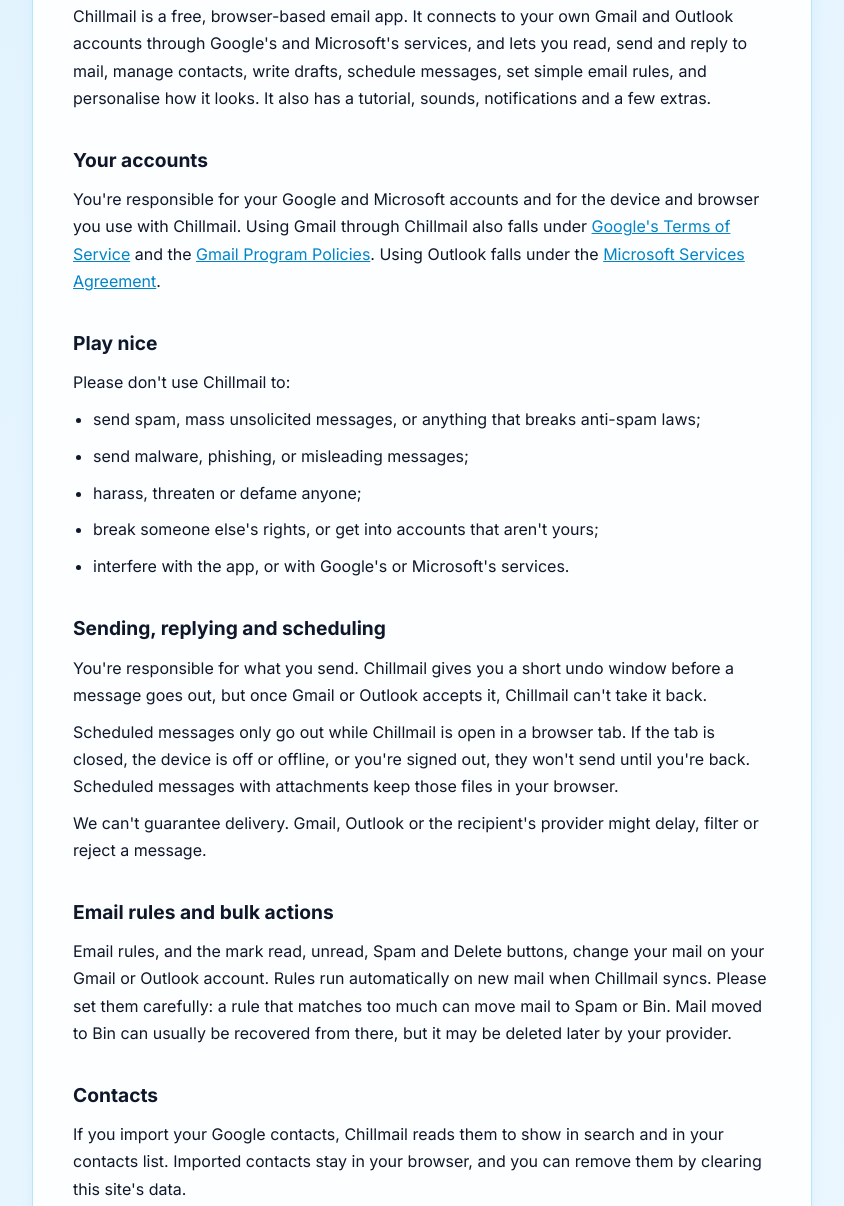
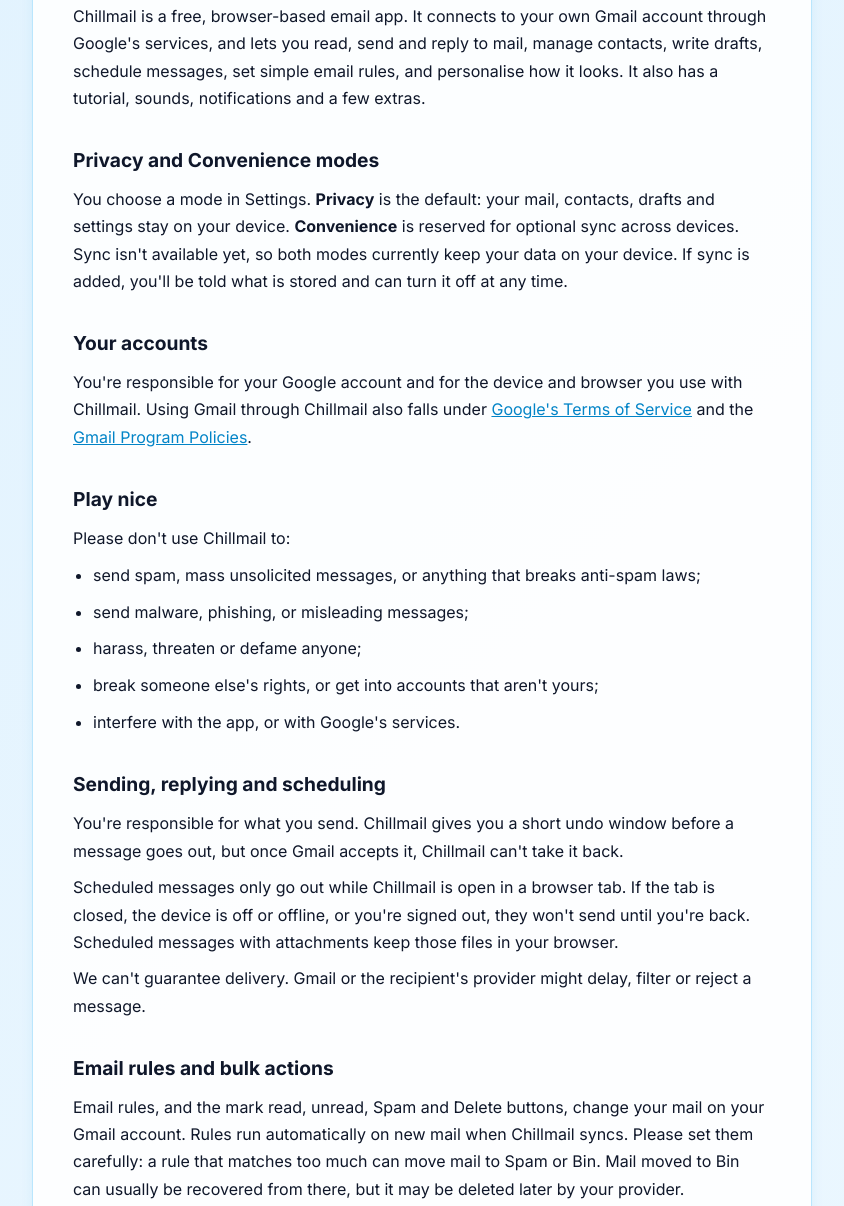
Before and after one commit to Yuchillax/ChillMail, a plain HTML site: page terms.html in a window 1280 px wide. Shown: the part 462-1668 px from the top of the page, without its empty margins (218-1062 px from the left). Drawn offline with Linux system fonts and the light colour scheme.

Commit message:
Update terms.html

```diff
--- a/terms.html
+++ b/terms.html
@@ -68,10 +68,13 @@
     <p>Welcome to Chillmail. By signing in or using the app, you agree to these terms. If you don't agree, please don't use the app.</p>
 
     <h2>What Chillmail is</h2>
-    <p>Chillmail is a free, browser-based email app. It connects to your own Gmail and Outlook accounts through Google's and Microsoft's services, and lets you read, send and reply to mail, manage contacts, write drafts, schedule messages, set simple email rules, and personalise how it looks. It also has a tutorial, sounds, notifications and a few extras.</p>
+    <p>Chillmail is a free, browser-based email app. It connects to your own Gmail account through Google's services, and lets you read, send and reply to mail, manage contacts, write drafts, schedule messages, set simple email rules, and personalise how it looks. It also has a tutorial, sounds, notifications and a few extras.</p>
+
+    <h2>Privacy and Convenience modes</h2>
+    <p>You choose a mode in Settings. <strong>Privacy</strong> is the default: your mail, contacts, drafts and settings stay on your device. <strong>Convenience</strong> is reserved for optional sync across devices. Sync isn't available yet, so both modes currently keep your data on your device. If sync is added, you'll be told what is stored and can turn it off at any time.</p>
 
     <h2>Your accounts</h2>
-    <p>You're responsible for your Google and Microsoft accounts and for the device and browser you use with Chillmail. Using Gmail through Chillmail also falls under <a href="https://policies.google.com/terms" target="_blank" rel="noopener">Google's Terms of Service</a> and the <a href="https://www.google.com/gmail/about/policy/" target="_blank" rel="noopener">Gmail Program Policies</a>. Using Outlook falls under the <a href="https://www.microsoft.com/servicesagreement" target="_blank" rel="noopener">Microsoft Services Agreement</a>.</p>
+    <p>You're responsible for your Google account and for the device and browser you use with Chillmail. Using Gmail through Chillmail also falls under <a href="https://policies.google.com/terms" target="_blank" rel="noopener">Google's Terms of Service</a> and the <a href="https://www.google.com/gmail/about/policy/" target="_blank" rel="noopener">Gmail Program Policies</a>.</p>
 
     <h2>Play nice</h2>
     <p>Please don't use Chillmail to:</p>
@@ -80,31 +83,31 @@
       <li>send malware, phishing, or misleading messages;</li>
       <li>harass, threaten or defame anyone;</li>
       <li>break someone else's rights, or get into accounts that aren't yours;</li>
-      <li>interfere with the app, or with Google's or Microsoft's services.</li>
+      <li>interfere with the app, or with Google's services.</li>
     </ul>
 
     <h2>Sending, replying and scheduling</h2>
-    <p>You're responsible for what you send. Chillmail gives you a short undo window before a message goes out, but once Gmail or Outlook accepts it, Chillmail can't take it back.</p>
+    <p>You're responsible for what you send. Chillmail gives you a short undo window before a message goes out, but once Gmail accepts it, Chillmail can't take it back.</p>
     <p>Scheduled messages only go out while Chillmail is open in a browser tab. If the tab is closed, the device is off or offline, or you're signed out, they won't send until you're back. Scheduled messages with attachments keep those files in your browser.</p>
-    <p>We can't guarantee delivery. Gmail, Outlook or the recipient's provider might delay, filter or reject a message.</p>
+    <p>We can't guarantee delivery. Gmail or the recipient's provider might delay, filter or reject a message.</p>
 
     <h2>Email rules and bulk actions</h2>
-    <p>Email rules, and the mark read, unread, Spam and Delete buttons, change your mail on your Gmail or Outlook account. Rules run automatically on new mail when Chillmail syncs. Please set them carefully: a rule that matches too much can move mail to Spam or Bin. Mail moved to Bin can usually be recovered from there, but it may be deleted later by your provider.</p>
+    <p>Email rules, and the mark read, unread, Spam and Delete buttons, change your mail on your Gmail account. Rules run automatically on new mail when Chillmail syncs. Please set them carefully: a rule that matches too much can move mail to Spam or Bin. Mail moved to Bin can usually be recovered from there, but it may be deleted later by your provider.</p>
 
     <h2>Contacts</h2>
     <p>If you import your Google contacts, Chillmail reads them to show in search and in your contacts list. Imported contacts stay in your browser, and you can remove them by clearing this site's data.</p>
 
     <h2>Attachments and limits</h2>
-    <p>Attachments are stored only in your browser. Clearing site data, or using another device or browser, removes them. Gmail accepts emails up to about 25 MB in total, and Outlook accepts attachments up to about 3 MB each for sending from Chillmail. Limits set by Google, Microsoft or the recipient's provider always apply.</p>
+    <p>Attachments are stored only in your browser. Clearing site data, or using another device or browser, removes them. Gmail accepts emails up to about 25 MB in total. Limits set by Google or the recipient's provider always apply.</p>
 
     <h2>Your data</h2>
     <p>Your information is stored in your browser. Please read our <a href="privacy.html">Privacy Policy</a> to understand what the app accesses and how it's used.</p>
 
     <h2>Changing and stopping the app</h2>
-    <p>Features may be added, changed or removed over time. You can stop using Chillmail whenever you like, remove your accounts in Settings, and revoke access in your <a href="https://myaccount.google.com/permissions" target="_blank" rel="noopener">Google Account permissions</a> or your Microsoft account. We may pause or shut the app down at any time.</p>
+    <p>Features may be added, changed or removed over time. You can stop using Chillmail whenever you like, remove your accounts in Settings, and revoke access in your <a href="https://myaccount.google.com/permissions" target="_blank" rel="noopener">Google Account permissions</a>. We may pause or shut the app down at any time.</p>
 
     <h2>No guarantees</h2>
-    <p>Chillmail is provided "as is" and "as available." We don't promise it will always work, be free of errors, or suit every purpose. Chillmail is an independent project. It is not made by, endorsed by, or affiliated with Google or Microsoft.</p>
+    <p>Chillmail is provided "as is" and "as available." We don't promise it will always work, be free of errors, or suit every purpose. Chillmail is an independent project. It is not made by, endorsed by, or affiliated with Google.</p>
 
     <h2>Liability</h2>
     <p>As far as the law allows, we aren't responsible for indirect losses from using Chillmail. This includes lost emails, drafts or attachments, missed scheduled messages, mail moved by rules, and unauthorised access to your device.</p>
```
